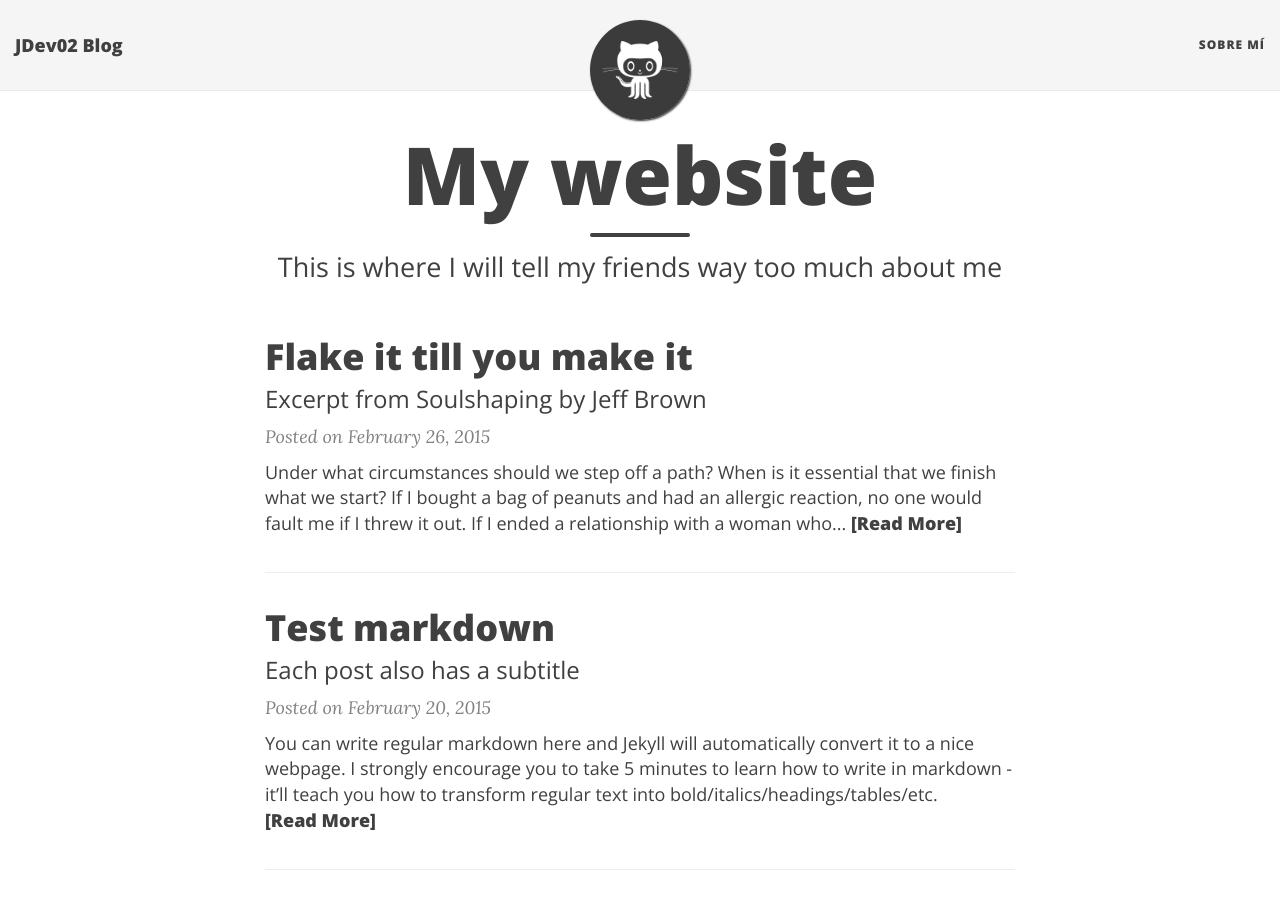
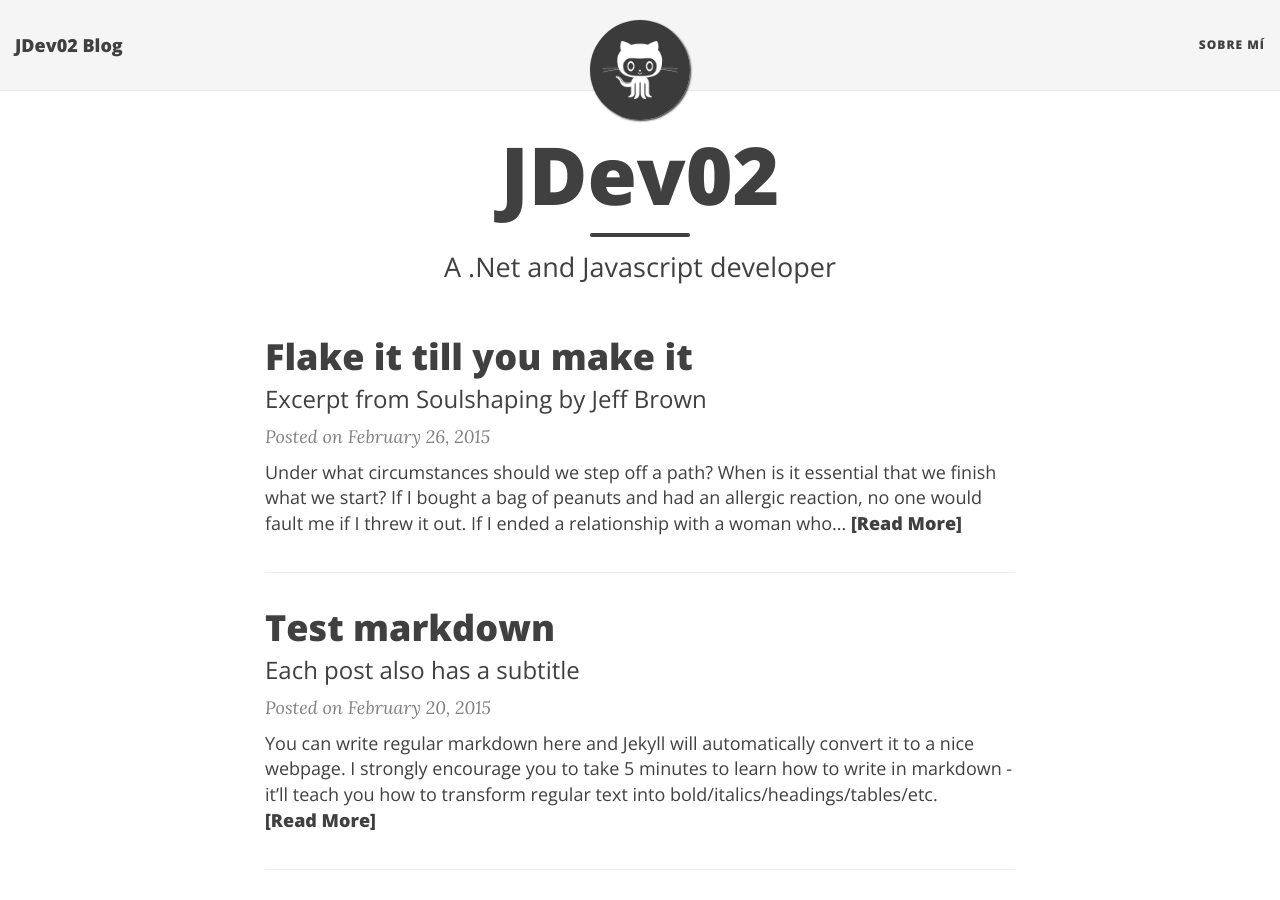
Before and after one commit to JDev02/JDev02.github.io, a Jekyll site: the page built from index.html, in a window 1280 px wide and 900 px high. Built offline with Jekyll 4.4.1, drawn with Linux system fonts in a browser that asks for light colours; nearby versions of some CDN libraries; the list of posts is cut into pages by our own code.

Commit message:
modificacion del index

```diff
--- a/index.html
+++ b/index.html
@@ -1,7 +1,7 @@
 ---
-layout: page
-title: My website
-subtitle: This is where I will tell my friends way too much about me
+layout	: page
+title: JDev02
+subtitle: A .Net and Javascript developer
 ---
 
 <div class="posts-list">
```
